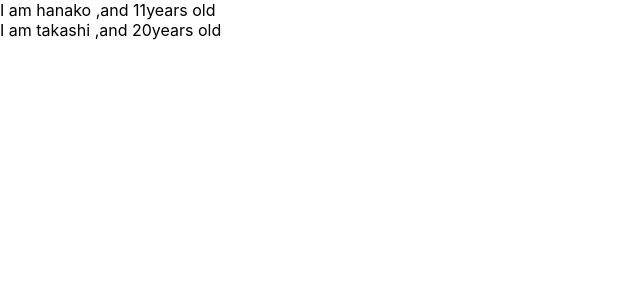
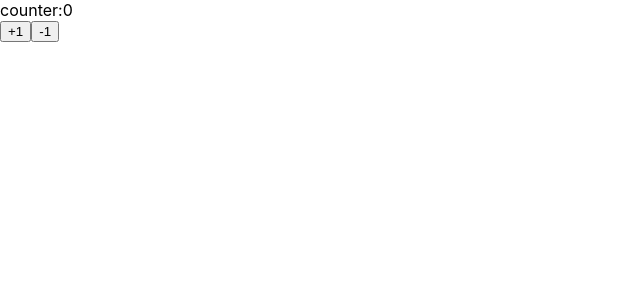
Before and after one commit to matsui123/react-redux-crud-application, a React (Create React App) app: page / in a window 1280 px wide. Shown: the top 300 px of the page, without its empty margins (0-640 px from the left). Built offline with nearby package versions, Linux system fonts and the light colour scheme.

Commit message:
learn State

```diff
--- a/src/App.js
+++ b/src/App.js
@@ -1,34 +1,38 @@
-import React from 'react';
-import PropTypes from 'prop-types';
+import React , {Component} from 'react';
+
+const App = () =>  (<Counter></Counter>)
+
+//Componentをしたクラスはコンポーネントとして何度も利用出でき、タグとして使うことができる
+class Counter extends Component{
+  //constructorはpropsを受け取ることができる
+  constructor(props){
+    super(props);
+    this.state = {count:0};
+  }
+  handlePlusOne = () =>{
+    console.log(this.state.count+1);
+    //stateを変更したいときはsetStateメソッドを使う
+    //setStateを使うとrenderメソッドが呼び出される
+    const count1 = this.state.count;
+    this.setState({count: this.state.count+1});
+
+  }
+  handleMinusOne = () =>{
+    const count2 = this.state.count;
+    this.setState({count: count2-1});
+  }
+
+  render(){
+    console.log(this.state)
+    return (
+      <React.Fragment>
+      <div>counter:{this.state.count}</div>
+      <button onClick={this.handlePlusOne}>+1</button>
+      <button onClick={this.handleMinusOne}>-1</button>
+      </React.Fragment>
+    )
+  }
+}
 
 
-/*class App extends Component {
-  render (){
-  return <button type="button" onClick={() => {window.alert("hi")}} />;
-  }
-}*/
-const App = () => {
-  const profiles = [
-    {name:"hanako",age:11},
-    {name:"takashi",age:20}
-  ]
-
-  return (
-    <div>
-  {
-    profiles.map((profile) => {
-      return <User name={profile.name} age={profile.age}/>
-    })
-  }
-   </div>
-  )
-}
-
-const User = (props) => {
-  return (<div>I am {props.name} ,and {props.age}years old</div>)
-}
-User.propTypes = {
-  name:PropTypes.string,
-  age :PropTypes.number
-}
 export default App;
```
